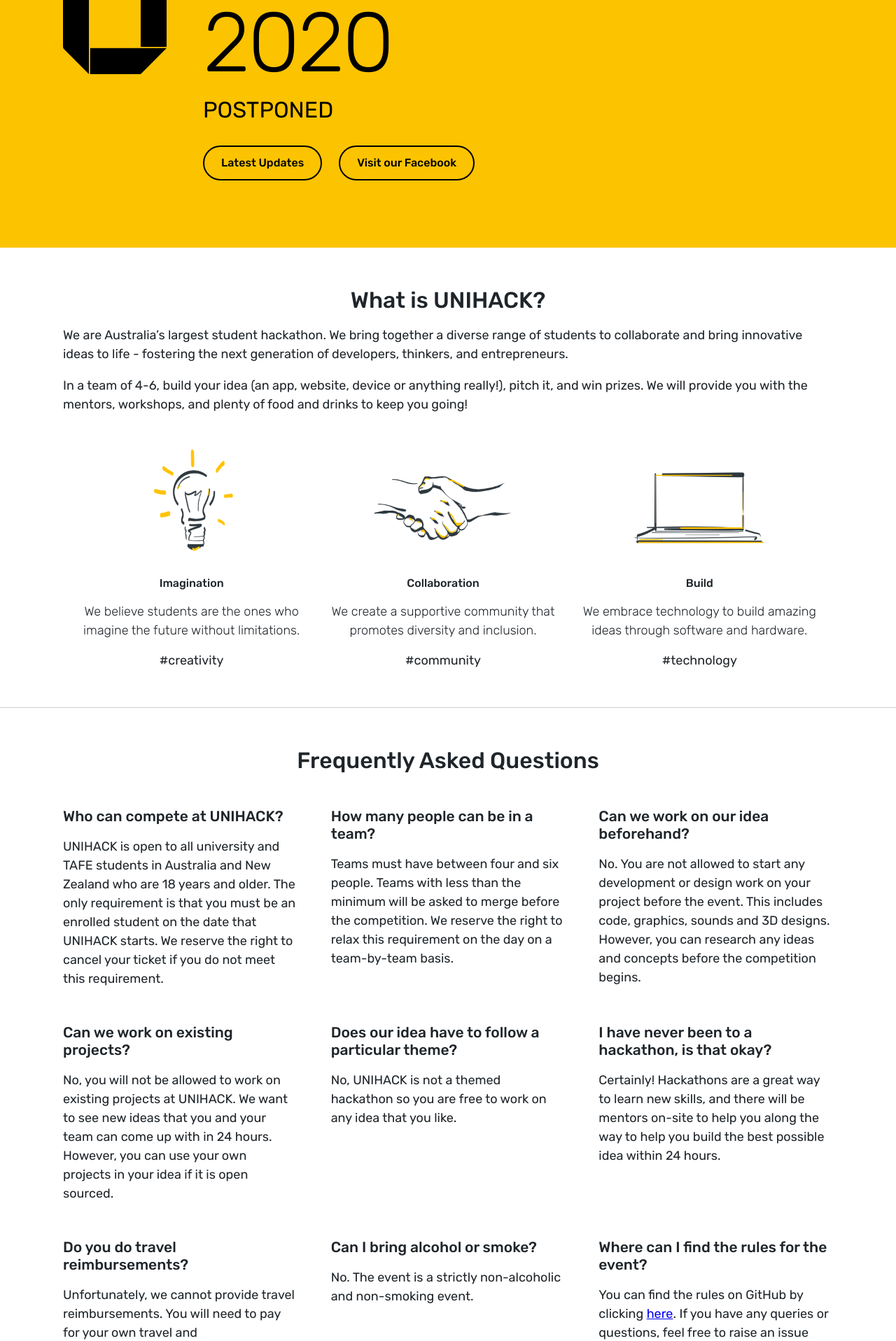
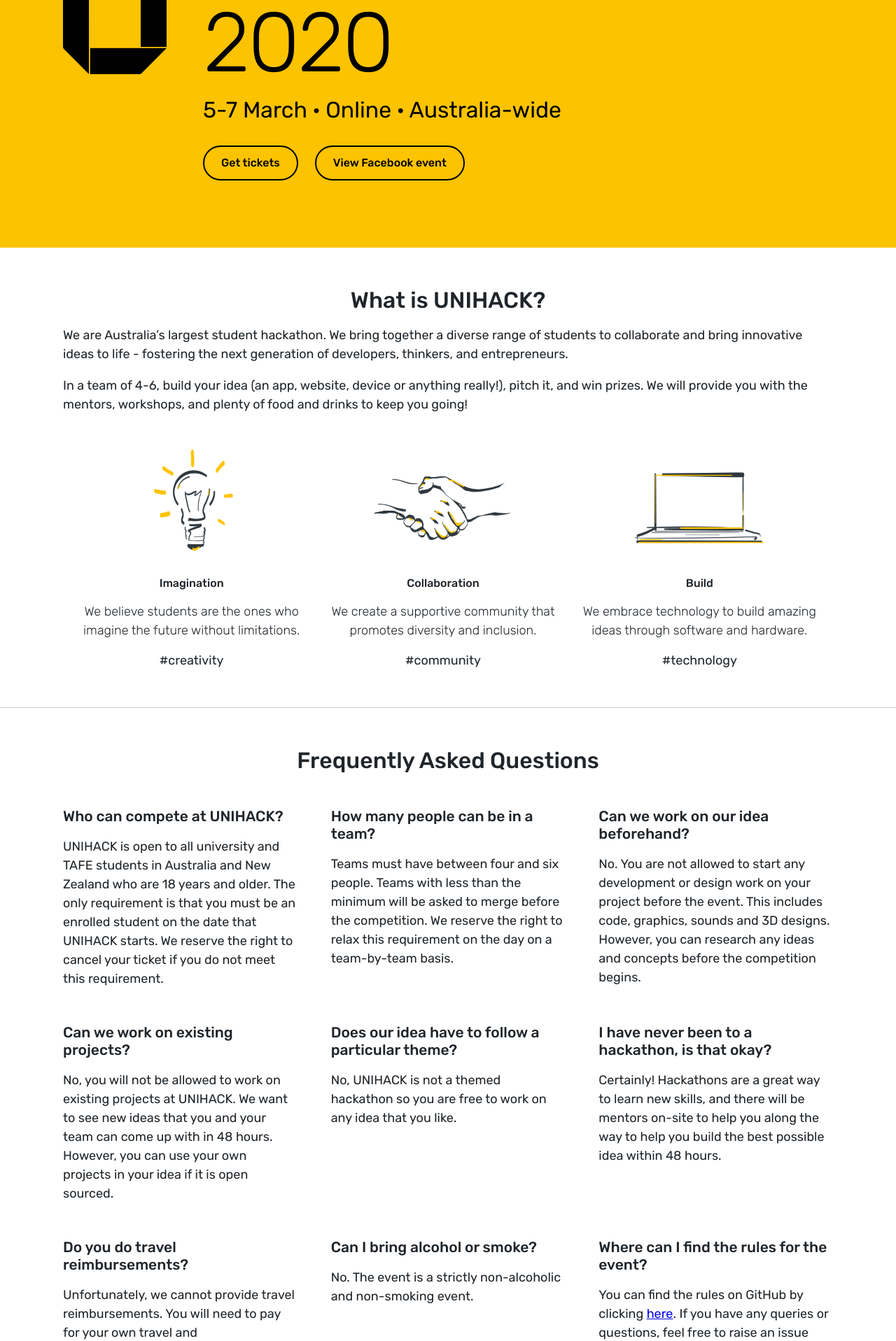
Before and after one commit to unihackhq/unihack.net, a Next.js app: page / in a window 1280 px wide. Shown: the part 344-2261 px from the top of the page at 70% size. Built offline with nearby package versions, Linux system fonts and the light colour scheme.

Commit message:
eventbrite link

```diff
--- a/content/faqs.json
+++ b/content/faqs.json
@@ -13,7 +13,7 @@
   },
   {
     "title": "Can we work on existing projects?",
-    "answer": "No, you will not be allowed to work on existing projects at UNIHACK. We want to see new ideas that you and your team can come up with in 24 hours. However, you can use your own projects in your idea if it is open sourced."
+    "answer": "No, you will not be allowed to work on existing projects at UNIHACK. We want to see new ideas that you and your team can come up with in 48 hours. However, you can use your own projects in your idea if it is open sourced."
   },
   {
     "title": "Does our idea have to follow a particular theme?",
@@ -21,7 +21,7 @@
   },
   {
     "title": "I have never been to a hackathon, is that okay?",
-    "answer": "Certainly! Hackathons are a great way to learn new skills, and there will be mentors on-site to help you along the way to help you build the best possible idea within 24 hours."
+    "answer": "Certainly! Hackathons are a great way to learn new skills, and there will be mentors on-site to help you along the way to help you build the best possible idea within 48 hours."
   },
   {
     "title": "Do you do travel reimbursements?",
--- a/layouts/page/page.tsx
+++ b/layouts/page/page.tsx
@@ -7,7 +7,7 @@ import { COLORS } from '../../styles/styles';
 
 const description = `
   UNIHACK is Australia's premier student hackathon, based in Melbourne and Sydney.
-  Students get 24 hours to design and build something awesome – an app, website, piece of hardware... anything goes.
+  Students get 48 hours to design and build something awesome – an app, website, piece of hardware... anything goes.
   Solve a problem, impress us and win some prizes!
 `;
 
--- a/sections/about-us/about-us.tsx
+++ b/sections/about-us/about-us.tsx
@@ -18,7 +18,7 @@ const AboutUs = () => (
         students nationwide.
       </p>
       <p>
-        Teams have 24 hours to design and build something awesome. It can be
+        Teams have 48 hours to design and build something awesome. It can be
         anything - a website, a mobile application, a video game, or even
         something hardware. The important thing is that it needs to work when it
         is presented to the judges.
--- a/sections/hero/hero.tsx
+++ b/sections/hero/hero.tsx
@@ -15,35 +15,22 @@ const Hero = () => (
           <span>UNIHACK</span> 2020
         </h1>
         <h2>
-          <span>POSTPONED</span>
+          <span>5-7 March · Online · Australia-wide</span>
         </h2>
       </div>
       <div className={styles.actions}>
         <ButtonLink
           type="secondary"
-          href="https://www.notion.so/unihack/UNIHACK-2020-and-COVID-19-405d863cb8904b22837ecc85e577d9c9"
+          href="https://www.eventbrite.com.au/e/unihack-melbourne-2021-tickets-134461017523"
         >
-          Latest Updates
+          Get tickets
         </ButtonLink>
-        <ButtonLink type="secondary" href="https://facebook.com/unihackmelb">
-          Visit our Facebook
+        <ButtonLink
+          type="secondary"
+          href="https://www.facebook.com/events/243709813780048/"
+        >
+          View Facebook event
         </ButtonLink>
-        {
-          //
-          //   <ButtonLink
-          //     type="secondary"
-          //     href="https://www.eventbrite.com.au/e/unihack-melbourne-2020-tickets-92874212269"
-          //   >
-          //     Get tickets
-          //   </ButtonLink>
-          //   <a
-          //     className="fb-link"
-          //     href="https://www.facebook.com/events/874105723059342/"
-          //   >
-          //     View Facebook event
-          //   </a>
-          //
-        }
       </div>
       <a
         className={styles['mlh-trust-badge']}
```
Also changed, not shown: sections/sponsor-info/sponsor-info.tsx (+4 -4 lines).
